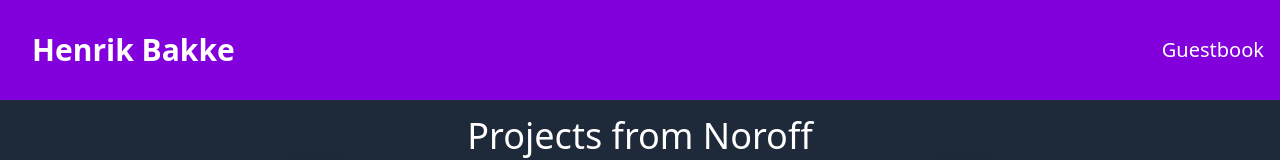
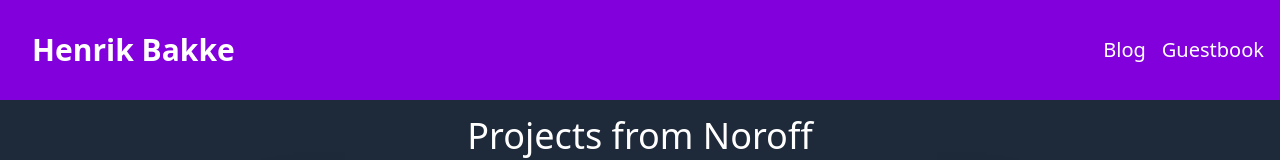
Before and after one commit to Bakek-lang/portfolio-2, a React (Vite) app: page / in a window 1280 px wide. Shown: the top 160 px of the page. Built offline with nearby package versions, Linux system fonts and the light colour scheme; no server answers.

Commit message:
blog add header link

```diff
--- a/src/components/Header.jsx
+++ b/src/components/Header.jsx
@@ -7,10 +7,15 @@ export default function Header() {
         <NavLink to="/">
           <h1 className="text-3xl text-white font-bold p-4">Henrik Bakke</h1>
         </NavLink>
+        <div className="flex gap-4">
+          <NavLink to="/blog">
+            <p className="text-xl text-white">Blog</p>
+          </NavLink>
 
-        <NavLink to="/guestbook">
-          <p className="text-xl text-white">Guestbook</p>
-        </NavLink>
+          <NavLink to="/guestbook">
+            <p className="text-xl text-white">Guestbook</p>
+          </NavLink>
+        </div>
       </div>
     </header>
   );
```
